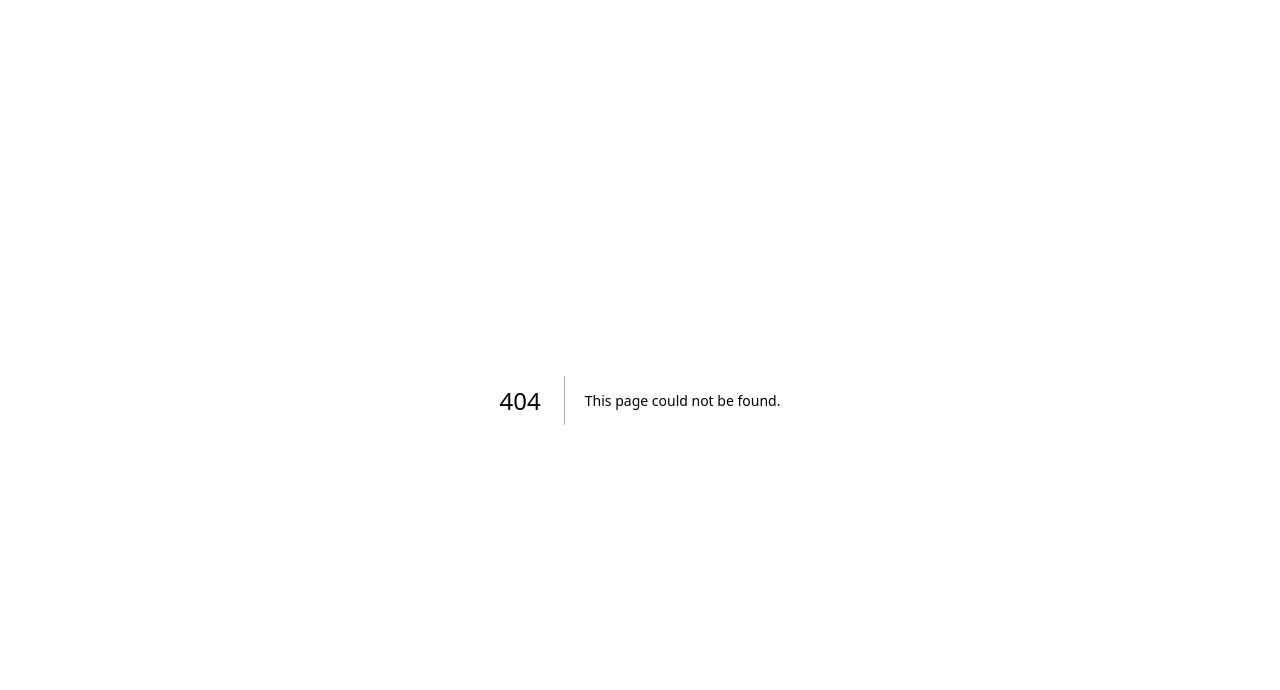
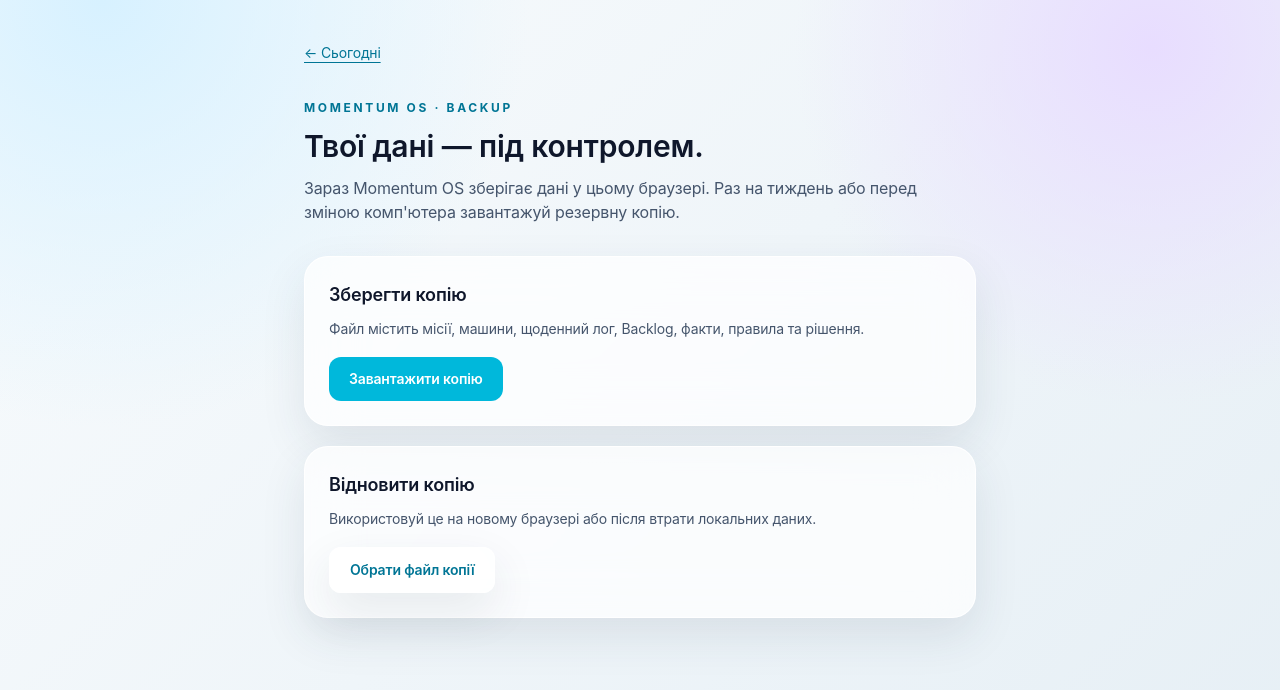
Before and after one commit to Yarosse/MomentumOS, a Next.js app in the folder apps/web/: page /backup in a window 1280 px wide. Before the commit this address had no page. Shown: the top 690 px of the page. Built offline with nearby package versions, Linux system fonts and the light colour scheme.

Commit message:
feat: add local data backup and restore

```diff
--- /dev/null
+++ b/apps/web/src/app/backup/page.tsx
@@ -0,0 +1,56 @@
+"use client";
+
+import Link from "next/link";
+import { ChangeEvent, useState } from "react";
+
+const keys = [
+  "momentum-os-v1",
+  "momentum-daily-logs-v1",
+  "momentum-backlog-v1",
+  "momentum-engine-updates-v1",
+  "momentum-rules-v1",
+  "momentum-decisions-v1",
+];
+
+type Backup = { version: 1; createdAt: string; data: Record<string, string> };
+
+export default function BackupPage() {
+  const [message, setMessage] = useState("");
+
+  const exportBackup = () => {
+    const data = Object.fromEntries(keys.flatMap((key) => {
+      const value = localStorage.getItem(key);
+      return value === null ? [] : [[key, value]];
+    }));
+    const backup: Backup = { version: 1, createdAt: new Date().toISOString(), data };
+    const url = URL.createObjectURL(new Blob([JSON.stringify(backup, null, 2)], { type: "application/json" }));
+    const link = document.createElement("a");
+    link.href = url; link.download = `momentum-os-backup-${new Date().toISOString().slice(0, 10)}.json`; link.click(); URL.revokeObjectURL(url);
+    setMessage("Резервну копію завантажено. Збережи файл у надійному місці.");
+  };
+
+  const importBackup = async (event: ChangeEvent<HTMLInputElement>) => {
+    const file = event.target.files?.[0];
+    if (!file) return;
+    try {
+      const parsed = JSON.parse(await file.text()) as Backup;
+      if (parsed.version !== 1 || !parsed.data || typeof parsed.data !== "object") throw new Error("invalid");
+      if (!window.confirm("Відновити дані з цього файлу? Поточні дані Momentum OS у цьому браузері буде замінено.")) return;
+      keys.forEach((key) => localStorage.removeItem(key));
+      Object.entries(parsed.data).forEach(([key, value]) => { if (keys.includes(key) && typeof value === "string") localStorage.setItem(key, value); });
+      setMessage("Дані відновлено. Повернись на головний екран.");
+    } catch {
+      setMessage("Не вдалося прочитати файл. Обери резервну копію Momentum OS у форматі JSON.");
+    } finally { event.target.value = ""; }
+  };
+
+  return <main className="min-h-screen px-5 py-10 sm:px-8"><div className="mx-auto max-w-2xl">
+    <Link href="/" className="text-sm text-cyan-700 underline underline-offset-4">← Сьогодні</Link>
+    <p className="mt-9 text-xs font-bold tracking-[.22em] text-cyan-700">MOMENTUM OS · BACKUP</p>
+    <h1 className="mt-3 text-3xl font-semibold text-slate-900">Твої дані — під контролем.</h1>
+    <p className="mt-3 text-slate-600">Зараз Momentum OS зберігає дані у цьому браузері. Раз на тиждень або перед зміною комп&apos;ютера завантажуй резервну копію.</p>
+    <section className="mt-8 rounded-3xl border p-6"><h2 className="text-lg font-semibold text-slate-900">Зберегти копію</h2><p className="mt-2 text-sm leading-6 text-slate-600">Файл містить місії, машини, щоденний лог, Backlog, факти, правила та рішення.</p><button onClick={exportBackup} className="mt-4 rounded-xl bg-cyan-500 px-5 py-3 text-sm font-semibold text-white">Завантажити копію</button></section>
+    <section className="mt-5 rounded-3xl border p-6"><h2 className="text-lg font-semibold text-slate-900">Відновити копію</h2><p className="mt-2 text-sm leading-6 text-slate-600">Використовуй це на новому браузері або після втрати локальних даних.</p><label className="mt-4 inline-block cursor-pointer rounded-xl border border-cyan-500 px-5 py-3 text-sm font-semibold text-cyan-700"><span>Обрати файл копії</span><input type="file" accept="application/json,.json" onChange={importBackup} className="sr-only" /></label></section>
+    {message && <p className="mt-5 rounded-xl border border-cyan-200 bg-cyan-50 p-4 text-sm text-cyan-900">{message}</p>}
+  </div></main>;
+}
--- a/apps/web/src/app/page.tsx
+++ b/apps/web/src/app/page.tsx
@@ -117,7 +117,7 @@ export default function Home() {
       <div className="mx-auto max-w-5xl">
         <header className="mb-10 flex flex-col gap-3 border-b border-slate-700 pb-6 sm:flex-row sm:items-end sm:justify-between">
           <div><p className="mb-2 text-xs font-bold tracking-[0.24em] text-cyan-300">MOMENTUM OS · TODAY</p><h1 className="text-3xl font-semibold tracking-tight sm:text-4xl">Одна правильна дія.</h1></div>
-          <div className="flex flex-wrap gap-4"><Link href="/updates" className="w-fit text-sm text-cyan-200 underline underline-offset-4 hover:text-cyan-100">Оновлення машин</Link><Link href="/rules" className="w-fit text-sm text-cyan-200 underline underline-offset-4 hover:text-cyan-100">Правила</Link><Link href="/decisions" className="w-fit text-sm text-cyan-200 underline underline-offset-4 hover:text-cyan-100">Рішення</Link><Link href="/backlog" className="w-fit text-sm text-cyan-200 underline underline-offset-4 hover:text-cyan-100">Backlog</Link><Link href="/log" className="w-fit text-sm text-cyan-200 underline underline-offset-4 hover:text-cyan-100">Лог дня</Link><Link href="/review" className="w-fit text-sm text-cyan-200 underline underline-offset-4 hover:text-cyan-100">Щотижневий огляд</Link><button onClick={resetDemo} className="w-fit text-sm text-slate-400 underline underline-offset-4 hover:text-slate-200">Скинути демо-дані</button></div>
+          <div className="flex flex-wrap gap-4"><Link href="/updates" className="w-fit text-sm text-cyan-200 underline underline-offset-4 hover:text-cyan-100">Оновлення машин</Link><Link href="/rules" className="w-fit text-sm text-cyan-200 underline underline-offset-4 hover:text-cyan-100">Правила</Link><Link href="/decisions" className="w-fit text-sm text-cyan-200 underline underline-offset-4 hover:text-cyan-100">Рішення</Link><Link href="/backlog" className="w-fit text-sm text-cyan-200 underline underline-offset-4 hover:text-cyan-100">Backlog</Link><Link href="/log" className="w-fit text-sm text-cyan-200 underline underline-offset-4 hover:text-cyan-100">Лог дня</Link><Link href="/review" className="w-fit text-sm text-cyan-200 underline underline-offset-4 hover:text-cyan-100">Щотижневий огляд</Link><Link href="/backup" className="w-fit text-sm text-cyan-200 underline underline-offset-4 hover:text-cyan-100">Резервна копія</Link><button onClick={resetDemo} className="w-fit text-sm text-slate-400 underline underline-offset-4 hover:text-slate-200">Скинути демо-дані</button></div>
         </header>
 
         <section className="mb-5 rounded-2xl p-4"><div className="flex flex-col gap-3 sm:flex-row"><select value={bulkEngine} onChange={(event) => setBulkEngine(event.target.value)} className="rounded-xl border border-slate-300/50 bg-white/60 px-3 py-2 text-slate-800"><option value="scalping">Скальпінг</option><option value="community">Арбітражне ком'юніті</option><option value="telegram">Telegram-гра</option><option value="doors">Двері</option></select><textarea value={bulkText} onChange={(event) => setBulkText(event.target.value)} placeholder="Встав список задач — по одній у рядок" className="min-h-20 flex-1 rounded-xl border border-slate-300/50 bg-white/60 p-3 text-slate-800 placeholder:text-slate-500" /></div><button onClick={addMissionList} className="mt-3 rounded-xl bg-slate-900 px-4 py-2 text-sm font-semibold text-white">Додати список місій</button></section>
```
